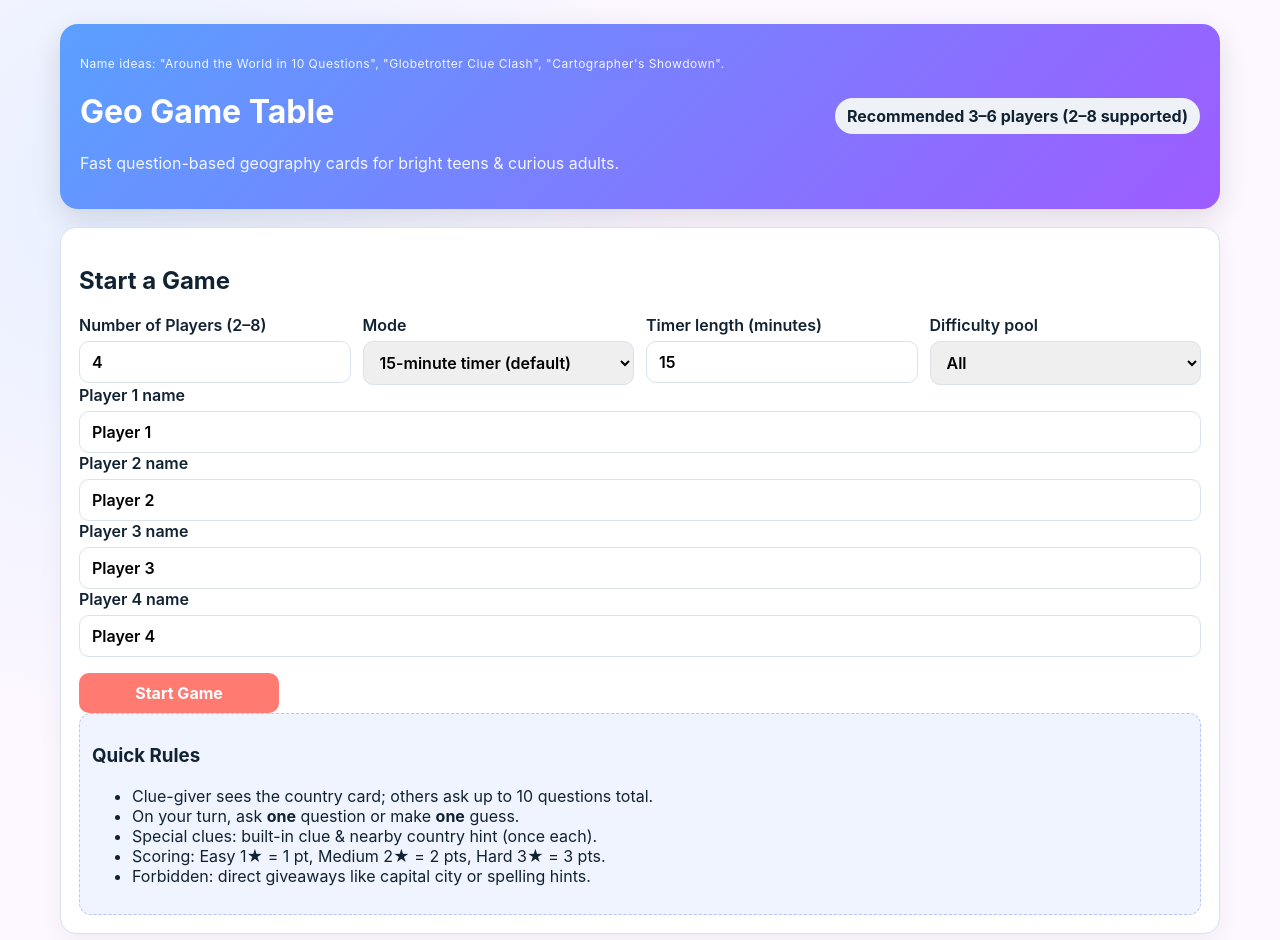
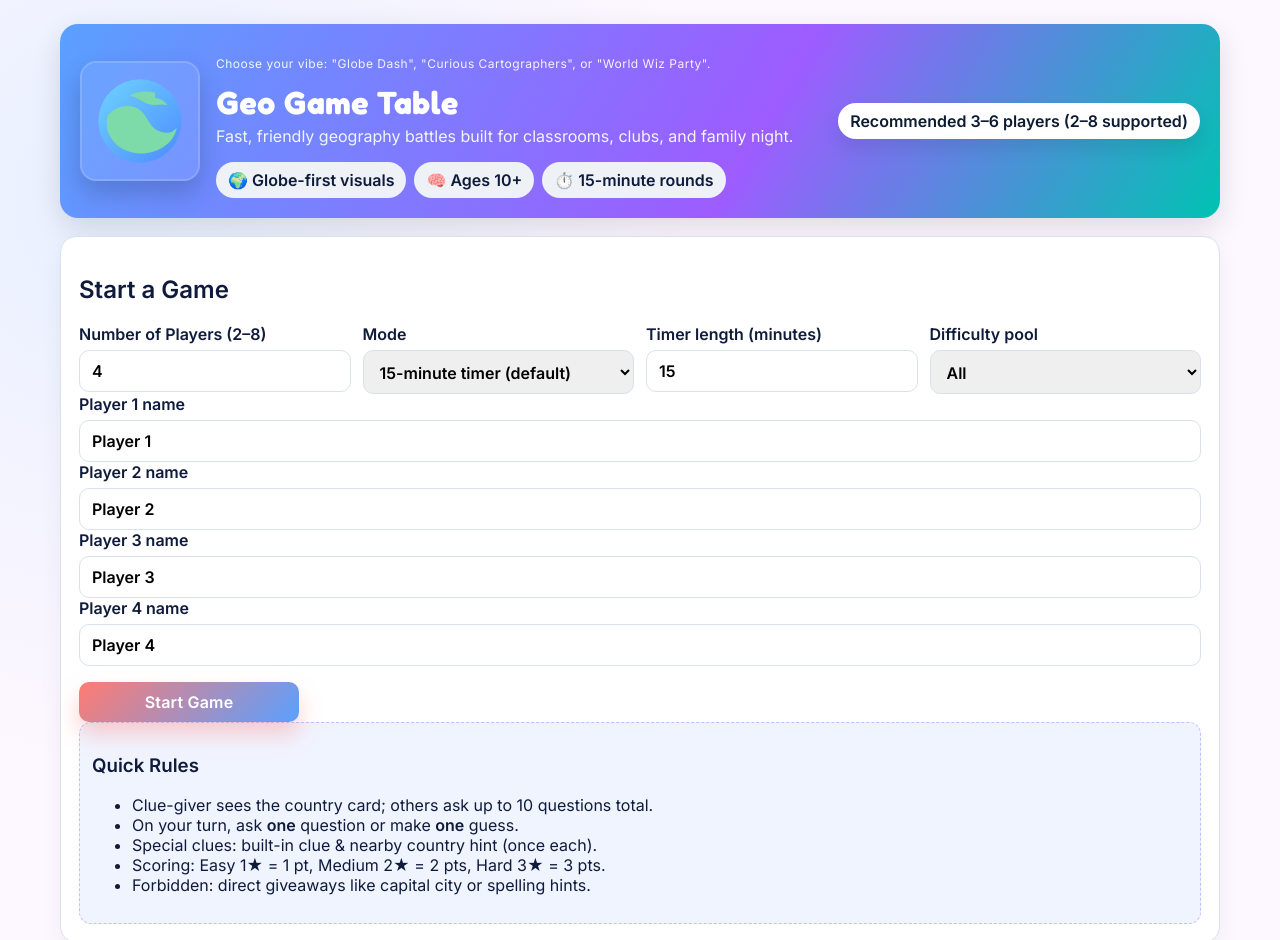
Before and after one commit to cdilla99/worldgame, a plain HTML site: page index.html in a window 1280 px wide. Shown: the top 940 px of the page. Drawn offline with Linux system fonts and the light colour scheme.

Commit message:
Refresh kid-friendly hero with globe icon

```diff
--- a/index.html
+++ b/index.html
@@ -10,12 +10,30 @@
 <body>
   <div class="app">
     <header class="hero">
+      <div class="hero-icon" aria-hidden="true">
+        <svg viewBox="0 0 120 120" role="presentation">
+          <defs>
+            <linearGradient id="sky" x1="0%" x2="100%" y1="0%" y2="100%">
+              <stop offset="0%" stop-color="#6fd3ff" />
+              <stop offset="100%" stop-color="#4c8bff" />
+            </linearGradient>
+          </defs>
+          <circle cx="60" cy="60" r="50" fill="url(#sky)" />
+          <path d="M22 52c10-9 20-12 30-9 18 5 16 25 33 30 9 3 15 0 19-5-3 19-23 31-43 31-23 0-41-17-41-36 0-4 1-8 2-11z" fill="#7cdba8" />
+          <path d="M78 32c6 1 12 4 15 9-8-2-15 1-22-1-8-2-15-10-24-10 8-5 20-7 31-4z" fill="#7cdba8" />
+        </svg>
+      </div>
       <div>
-        <p class="tiny">Name ideas: "Around the World in 10 Questions", "Globetrotter Clue Clash", "Cartographer's Showdown".</p>
+        <p class="tiny">Choose your vibe: "Globe Dash", "Curious Cartographers", or "World Wiz Party".</p>
         <h1>Geo Game Table</h1>
-        <p class="subtitle">Fast question-based geography cards for bright teens & curious adults.</p>
+        <p class="subtitle">Fast, friendly geography battles built for classrooms, clubs, and family night.</p>
+        <div class="hero-highlights">
+          <span class="pill">🌍 Globe-first visuals</span>
+          <span class="pill">🧠 Ages 10+</span>
+          <span class="pill">⏱️ 15-minute rounds</span>
+        </div>
       </div>
-      <div class="pill">Recommended 3–6 players (2–8 supported)</div>
+      <div class="pill loud">Recommended 3–6 players (2–8 supported)</div>
     </header>
 
     <section id="setup" class="panel">
--- a/styles.css
+++ b/styles.css
@@ -1,9 +1,12 @@
+@import url('https://fonts.googleapis.com/css2?family=Fredoka:wght@500;700&family=Inter:wght@400;600&display=swap');
+
 :root {
-  --bg: #f6f9fc;
+  --bg: #f6f9ff;
   --panel: #ffffff;
-  --ink: #123;
+  --ink: #0f1b3a;
   --accent: #ff7b72;
   --accent-2: #5aa0ff;
+  --accent-3: #00c2b2;
   --muted: #5f7285;
   --border: #d9e2ec;
   --green: #3cb179;
@@ -21,16 +24,34 @@ body {
 
 .app { max-width: 1200px; margin: 0 auto; padding: 24px 20px 60px; }
 .hero {
-  display: flex;
-  justify-content: space-between;
+  display: grid;
+  grid-template-columns: auto 1fr auto;
   align-items: center;
   gap: 16px;
-  background: linear-gradient(135deg, #5aa0ff, #9d5cff);
+  background: linear-gradient(120deg, #5aa0ff, #9d5cff 60%, #00c2b2);
   color: #fff;
   padding: 20px;
   border-radius: 18px;
   box-shadow: 0 10px 30px rgba(0,0,0,0.12);
 }
+
+.hero-icon {
+  background: rgba(255, 255, 255, 0.08);
+  border: 2px solid rgba(255, 255, 255, 0.15);
+  border-radius: 16px;
+  padding: 8px;
+  width: 120px;
+  height: 120px;
+  display: grid;
+  place-items: center;
+  box-shadow: 0 12px 26px rgba(0, 0, 0, 0.18);
+}
+
+.hero-icon svg { width: 100%; height: 100%; }
+
+.hero-highlights { display: flex; gap: 8px; flex-wrap: wrap; margin-top: 10px; }
+
+h1 { margin: 0; font-family: 'Fredoka', 'Inter', system-ui, -apple-system, sans-serif; letter-spacing: 0.5px; }
 
 .tiny { font-size: 12px; letter-spacing: 0.5px; opacity: 0.9; }
 .subtitle { margin-top: 4px; color: #f1f5fb; }
@@ -60,18 +81,21 @@ button:hover { transform: translateY(-1px); }
 button:active { transform: translateY(0); }
 
 .cta {
-  background: var(--accent);
+  background: linear-gradient(135deg, var(--accent), var(--accent-2));
   color: #fff;
   border: none;
-  font-weight: 700;
+  font-weight: 800;
+  letter-spacing: 0.2px;
   margin-top: 16px;
-  width: 200px;
+  width: 220px;
+  box-shadow: 0 12px 22px rgba(255, 123, 114, 0.35);
 }
 
 .rules-box { background: #f0f4ff; border: 1px dashed #b7c5ff; padding: 12px; border-radius: 12px; }
 .pill { display: inline-flex; align-items: center; gap: 6px; padding: 8px 12px; background: #eef2f7; border-radius: 999px; font-weight: 700; color: var(--ink); }
 .pill.muted { background: #e8ecf5; color: var(--muted); }
 .pill.inline { margin: 10px 0; }
+.pill.loud { background: #fff; color: #0c1b32; box-shadow: 0 10px 18px rgba(0, 0, 0, 0.08); }
 .tags { display: flex; gap: 8px; flex-wrap: wrap; }
 .tag { padding: 6px 10px; border-radius: 10px; background: #fff3e0; color: #8f4600; font-weight: 700; border: 1px solid #ffd5a8; }
 
@@ -109,5 +133,5 @@ textarea { width: 100%; min-height: 200px; margin-top: 10px; background: #0b1221
 @media (max-width: 900px) {
   .card-layout { grid-template-columns: 1fr; }
   .top-row { flex-direction: column; align-items: flex-start; }
-  .hero { flex-direction: column; align-items: flex-start; }
+  .hero { grid-template-columns: 1fr; align-items: flex-start; text-align: left; }
 }
```
